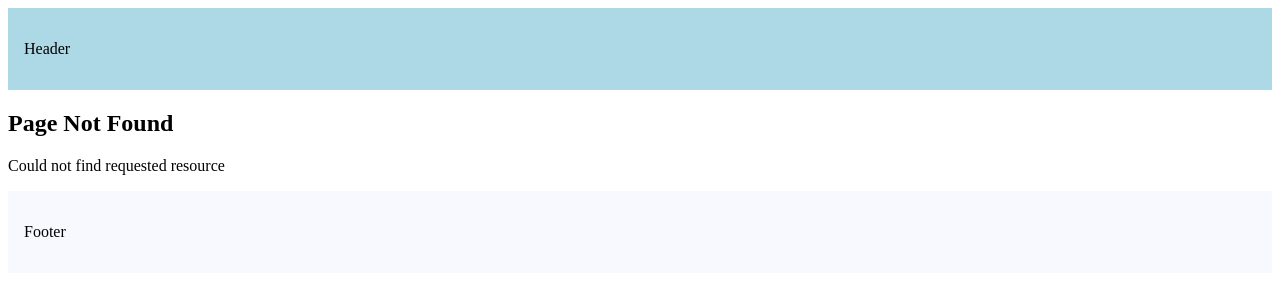
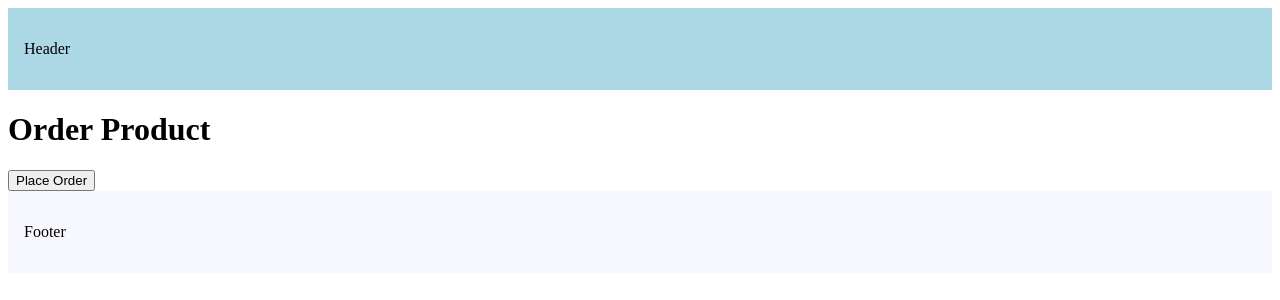
Before and after one commit to NicholasCloud4/NEXTJS15-Tutorials__Routing-Demo, a Next.js app: page /order-product in a window 1280 px wide. Before the commit this address had no page. Shown: the top 300 px of the page. Built offline with nearby package versions, Linux system fonts and the light colour scheme.

Commit message:
Navigating Programmatically

```diff
--- /dev/null
+++ b/src/app/order-product/page.tsx
@@ -0,0 +1,19 @@
+"use client";
+
+import { useRouter } from "next/navigation";
+
+export default function OrderProduct() {
+    const router = useRouter();
+
+    function handleClick() {
+        console.log("Placing your order...");
+        router.push("/");
+    }
+
+    return (
+        <>
+            <h1>Order Product</h1>
+            <button onClick={handleClick}>Place Order</button>
+        </>
+    );
+}
--- a/src/app/products/[productId]/reviews/[reviewId]/page.tsx
+++ b/src/app/products/[productId]/reviews/[reviewId]/page.tsx
@@ -1,4 +1,4 @@
-import { notFound } from "next/navigation";
+import { notFound, redirect } from "next/navigation";
 
 export default async function ProductReview({
     params,
@@ -8,6 +8,7 @@
     const { productId, reviewId } = await params;
     if (parseInt(reviewId) > 1000) {
         notFound();
+        //redirect("/");
     }
 
     return (
```
